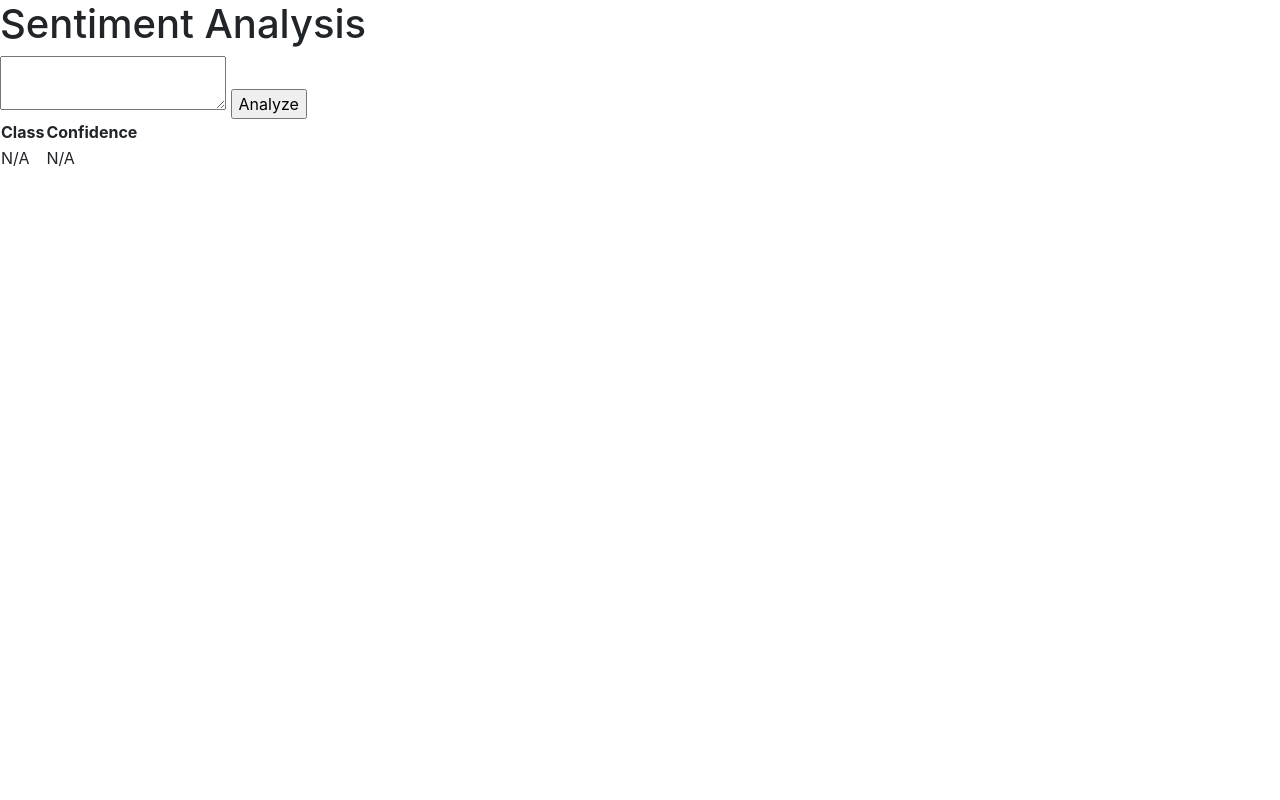
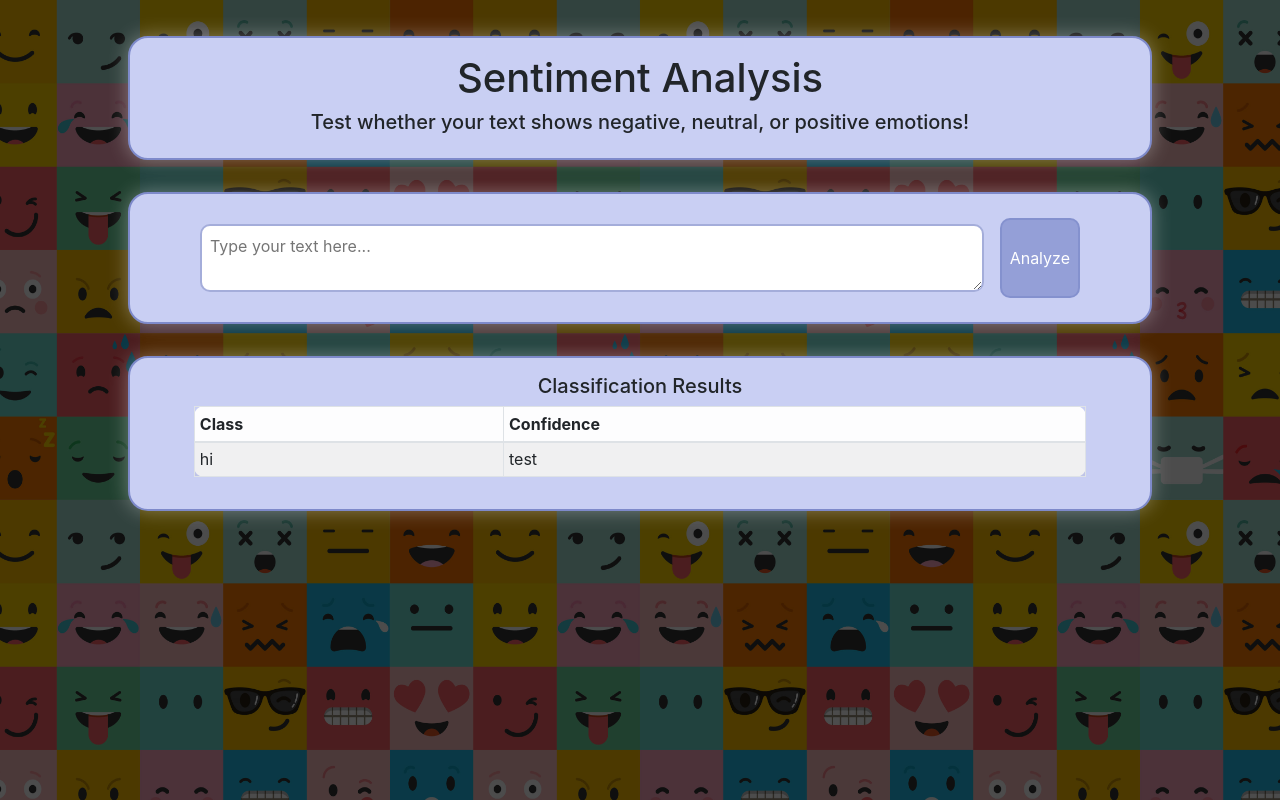
Before and after one commit to elliamaeang/django-ml-proj-nlp, a Django app: page / in a window 1280 px wide. Run offline with Django 4.2, Linux system fonts and the light colour scheme.

Commit message:
Initial UI

```diff
--- /dev/null
+++ b/nlpapp/static/css/styles.css
@@ -0,0 +1,85 @@
+* {
+    margin: 0;
+    padding: 0;
+    box-sizing: border-box; /* won't exceed specified width and height */
+}
+
+main {
+    width: 100vw;
+    height: 100vh;
+    position: relative;
+    display: flex;
+    flex-direction: column; /* column = vertical */
+    align-items: center;
+    padding: 20px;
+    z-index: 0; /* places this as a bottom layer */
+    background: url("../imgs/bg.jpg") top center;
+    background-size: 500px 500px;
+}
+
+main:before {
+    content: "";
+    background: rgba(0, 0, 0, 0.70);
+    position: absolute;
+    bottom: 0;
+    top: 0;
+    left: 0;
+    right: 0;
+}
+
+
+div {
+    margin: 2vh;
+    padding: 2vh;
+    width: 80vw;
+    z-index: 5;
+    background-color: rgba(201, 207, 243, 1);
+    display: flex;
+    flex-direction: column;
+    align-items: center;
+    border-radius: 20px;
+    border: 2px solid rgba(126, 138, 202, 1);
+    box-shadow: 0px 0px 20px rgba(255, 255, 255, 0.35);
+}
+
+form {
+    display: flex;
+    align-items: center;
+    justify-content: space-evenly;
+    width: 70vw;
+}
+
+textarea {
+    flex: 1;
+    padding: 1vh;
+    margin: 1vh;
+    border-radius: 10px;
+    border: 2px solid rgba(126, 138, 202, 0.7);
+}
+
+#btn-submit {
+    height: 10vh;
+    padding: 1vh;
+    margin: 1vh;
+    cursor: pointer;
+    border-radius: 10px;
+    border: 2px solid rgba(126, 138, 202, 0.7);
+    color: white;
+    background: rgba(126, 138, 202, 0.7);
+}
+
+#btn-submit:hover {
+    border: 2px solid rgba(126, 138, 202, 0.7);
+    color: rgba(126, 138, 202, 0.7);
+    background: white;
+    box-shadow: 0px 0px 20px rgba(126, 138, 202, 0.35);
+}
+
+table {
+    border-radius: 10px;
+}
+
+#results-div {
+    padding-left: 5vw;
+    padding-right: 5vw;
+}
--- a/nlpapp/templates/sentiment/index.html
+++ b/nlpapp/templates/sentiment/index.html
@@ -7,35 +7,43 @@
 
 {% block content %}
     <main>
+        <div id="heading-div">
             <h1>Sentiment Analysis</h1>
-        <form>
-            <textarea></textarea>
-            <input type="submit" value="Analyze"/>
+            <h5>Test whether your text shows negative, neutral, or positive emotions!</h5>
+        </div>
+        <div id="form-div">
+            <form action="" method="post">
+                {% csrf_token %}
+                <textarea name="text" id="fld-text" placeholder="Type your text here..."></textarea>
+                <input type="submit" id="btn-submit" value="Analyze"><i class="bi bi-send"></i></input>
             </form>
-        <div>
-            <table>
+        </div>
+
+        <div id="results-div">
+            <h5>Classification Results</h5>
+            <table class="table table-striped table-hover table-light table-bordered table-sm">
                 <thead>
                     <tr>
-                        <th>Class</th>
-                        <th>Confidence</th>
+                        <th scope="col">Class</th>
+                        <th scope="col">Confidence</th>
                     </tr>
                 </thead>
-                <tbody>
+                <tbody class="table-group-divider">
                     {% if predictions %}
                     {% for class, prediction in predictions %}
                         <tr>
-                                <td>{{ class }}</td>
+                            <td scope="row">{{ class }}</td>
                             <td>{{ prediction }}</td>
                         </tr>
                     {% endfor %}
                     {% else %}
                         <tr>
-                            <td>N/A</td>
-                            <td>N/A</td>
+                            <td scope="row">hi</td>
+                            <td>test</td>
                         </tr>
-                    {% endif %}
                 </tbody>
             </table>
         </div>
+        {% endif %}
     </main>
 {% endblock content %}
```
Also changed, not shown: nlpapp/static/imgs/bg.jpg (added). Lines whose indentation alone changed are shown as unchanged.
